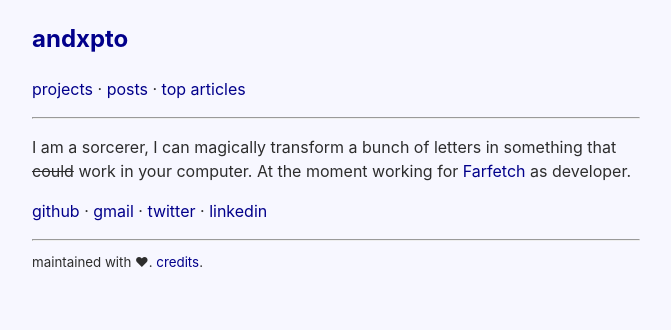
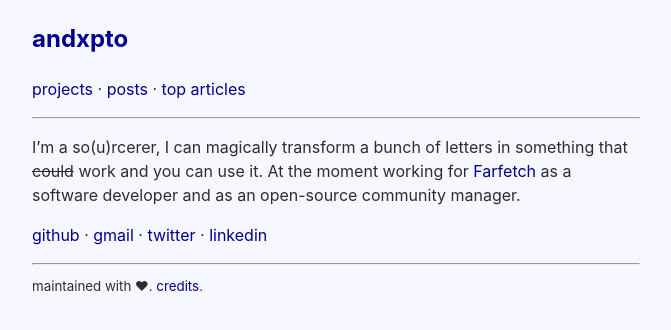
Before and after one commit to 3cpt/3cpt.github.io, a Jekyll site: the page built from index.md, in a window 1280 px wide. Shown: the top 330 px of the page, without its empty margins (304-975 px from the left). Built offline with Jekyll 4.4.1, drawn with Linux system fonts in a browser that asks for light colours.

Commit message:
Update index.md

```diff
--- a/index.md
+++ b/index.md
@@ -4,8 +4,8 @@ title: Index
 permalink: /
 ---
 
-I am a sorcerer, I can magically transform a bunch of letters in something that ~~could~~ work in your computer.
-At the moment working for [Farfetch](https://farfetchcareers.com) as developer.
+I'm a so(u)rcerer, I can magically transform a bunch of letters in something that ~~could~~ work and you can use it.
+At the moment working for [Farfetch](https://farfetchcareers.com) as a software developer and as an open-source community manager.
 
 [github](https://github.com/andxpto) ·
 [gmail](mailto:andrecorreiait@gmail.com) ·
```
